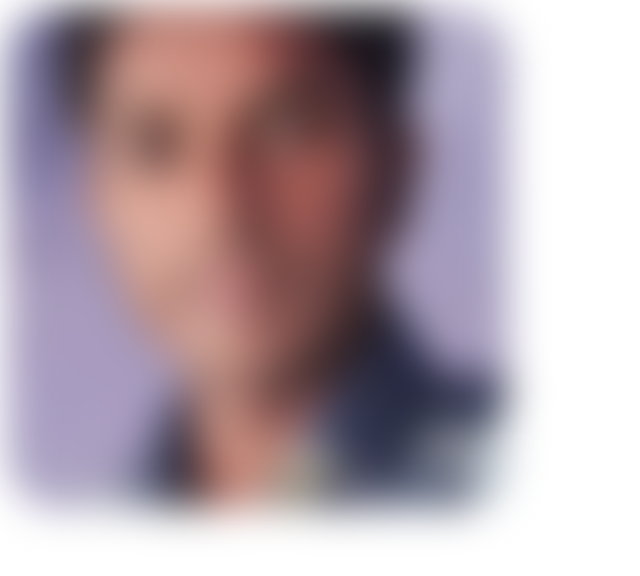
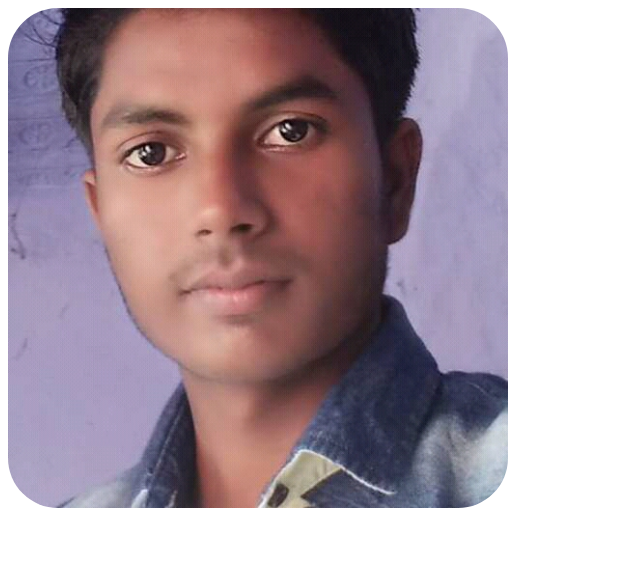
Before and after one commit to cpon143/3d-flip-card-animation, a plain HTML site: page index.html in a window 1280 px wide. Shown: the whole page, without its empty margins (0-640 px from the left). Drawn offline with Linux system fonts and the light colour scheme.

Commit message:
new changes

```diff
--- a/style.css
+++ b/style.css
@@ -6,8 +6,8 @@
     height:200px;
     transform-style: preserve-3d;
     position: relative;
-    transition: transform .75s;
-    /* cubic-bezier(0.4, 0.03, 0.5, 0.9); */
+    transition: transform .75s
+    cubic-bezier(0.4, 0.03, 0.5, 0.9);
 
 }
 .card__image{
@@ -21,7 +21,7 @@
     outline-offset: 5px;
     backface-visibility: hidden;
 
-    filter:blur(20px)
+    /* filter:blur(20px) */
 }
 .card__image:nth-child(2),
 .card:hover{
```
